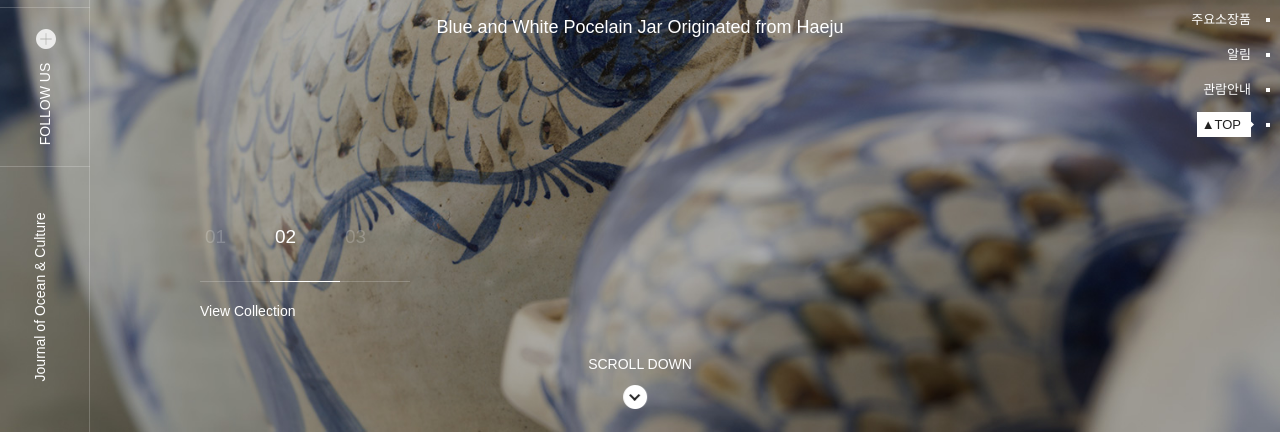
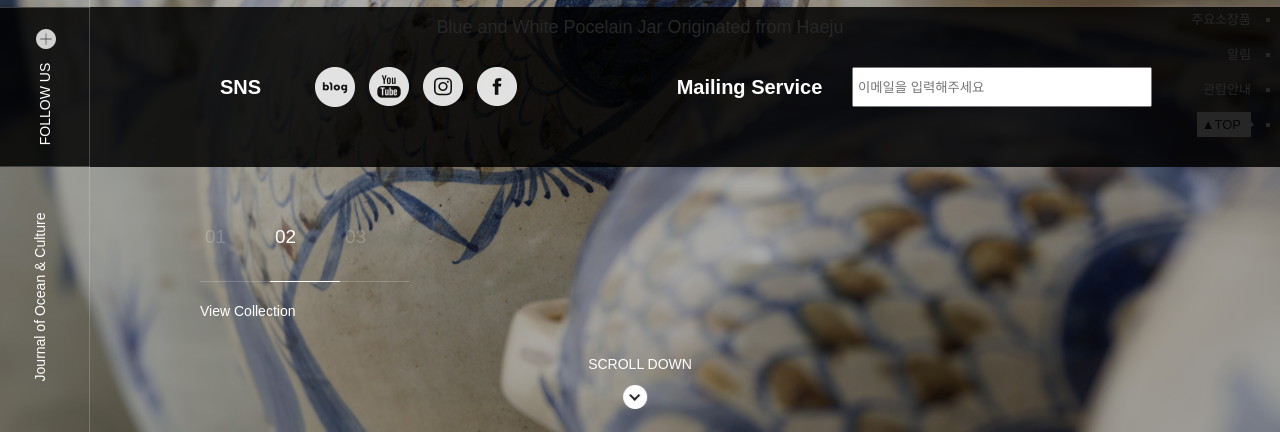
Before and after one commit to song-min-ho/maritime-museum, a plain HTML site: page index.html in a window 1280 px wide. Both pictures are taken after a click on the element "FOLLOW US". Shown: the part 368-800 px from the top of the page. Drawn offline with Linux system fonts and the light colour scheme.

Commit message:
# follow us 애니메이션 추가

```diff
--- a/css/layout.css
+++ b/css/layout.css
@@ -23,7 +23,7 @@ body{font: normal 14px/1.4em "NotoSans",sans-serif; background-color: #fff; colo
 }
 
 /*left_wrap*/
-.left_wrap{width: 90px; height: 100%; position: fixed; left: 0;color: #fff; border-right: 1px solid rgba(255,255,255,0.2); z-index: 2;}
+.left_wrap{width: 90px; height: 100%; position: fixed; left: 0;color: #fff; border-right: 1px solid rgba(255,255,255,0.2); z-index: 4;}
 .menu_icon{width: 90px; height: 90px; background-color: rgba(255,255,255,0.1); cursor: pointer;}
 .left_wrap .line{width: 30px; height: 1px; position: absolute; background-color: #fff; transition:all 0.4s;}
 .line:nth-child(1){left: 25px; top: 35px;}
@@ -32,8 +32,20 @@ body{font: normal 14px/1.4em "NotoSans",sans-serif; background-color: #fff; colo
 .menu_icon:hover .line:nth-child(1){left: 30px;}
 .menu_icon:hover .line:nth-child(3){left: 30px;}
 .follow{width: 160px; height: 90px; position: fixed; bottom: 300px; left: -35px; transform: rotate(-90deg); text-align: center; line-height: 90px; border-right: 1px solid rgba(255,255,255,0.2); border-left: 1px solid rgba(255,255,255,0.2); cursor: pointer;}
-.follow img{width: 20px; margin-top: 36px; margin-left: 10px; opacity: 0.8;}
+.follow:hover img{transform: rotate(45deg);}
+.follow img{width: 20px; margin-top: 36px; margin-left: 10px; opacity: 0.8; transition: 0.6s;}
 .btn_go{width: 260px; height: 90px; position: fixed; bottom: 90px; left: -90px; transform: rotate(-90deg); text-align: center; line-height: 90px;}
+
+/*follow_popup*/
+.follow_popup_wrap{position: fixed; width: 100%; height: 160px; z-index: 3; overflow: hidden; bottom: 265px; left: 0; display: none;}
+.follow_popup{width: 100%; height: 160px; background-color: rgba(0,0,0,0.85); margin-top: 160px; padding-left: 90px; z-index: 3; color: #fff;}
+.follow_popup_txt{width: 100%; height: 160px;}
+.follow_popup .sns{float: left; height: 160px; line-height: 160px; padding-left: 130px;}
+.follow_popup .sns_tit{margin-right: 40px; font-size: 20px; font-weight: bold;}
+.follow_popup img{margin-top: 60px; margin-left: 10px;}
+.follow_popup .mail{float: left; height: 160px; line-height: 160px; margin-left: 160px;}
+.follow_popup .mail_tit{float: left; font-size: 20px; font-weight: bold;}
+.follow_popup input{float: left; margin-top: 60px; margin-left: 30px; height: 40px; width: 300px;}
 
 /*top*/
 .top{width: 100%; height: 90px; position: fixed; top: 0; left: 90px; z-index: 2; min-width: 1024px;}
@@ -61,7 +73,7 @@ body{font: normal 14px/1.4em "NotoSans",sans-serif; background-color: #fff; colo
 .right_nav .after{display: inline-block; width: 4px; height: 4px; margin-left: 5px; background-color: #fff; position: relative; top: -2px;}
 
 /*total_menu*/ /*display:flex*/
-.total_menu{width: 100%; height: 100%; background-color: rgba(0,0,0,0.9); color: #fff; position: fixed; z-index:3 ; display: flex; align-items: center;}
+.total_menu{width: 100%; height: 100%; background-color: rgba(0,0,0,0.9); color: #fff; position: fixed; z-index:5 ; display: flex; align-items: center;}
 .total_menu > ul{width: 1200px; min-width: 1200px; height: 800px; margin: 0 auto;}
 .menu_logo{width: 220px; height: 40px; margin-bottom: 50px;}
 .total_menu > ul > li{float: left; width: 170px; height: 19px; line-height: 19px; text-align: center;}/*관람정보*/
--- a/index.html
+++ b/index.html
@@ -812,7 +812,23 @@
 				</div>
 			</div><!--scene7_mobile-->
         </div><!--scene7-->
-
+        <div class="follow_popup_wrap">
+			<div class="follow_popup">
+				<div class="follow_popup_txt">
+					<div class="sns">
+						<span class="sns_tit">SNS</span>
+						<img src="images/common/sns_white1.png" alt="sns">
+						<img src="images/common/sns_white2.png" alt="sns">
+						<img src="images/common/sns_white3.png" alt="sns">
+						<img src="images/common/sns_white4.png" alt="sns">
+					</div><!--sns-->
+					<div class="mail">
+						<span class="mail_tit">Mailing Service</span>
+						<input type="text" placeholder=" 이메일을 입력해주세요">
+					</div><!--mail-->
+				</div><!--follow_popup_txt-->
+			</div><!--follow_popup-->
+        </div><!--follow_popup_wrap-->
     </div><!--container-->
 </div><!--wrap-->
 </body>
--- a/js/script.js
+++ b/js/script.js
@@ -196,6 +196,38 @@ $(function () {
 		return false;
     });
 
+	/*follow_popup*/
+	$('.follow_popup_txt').animate({'margin-left':'-50px'})
+	$('.follow_popup_txt').css('opacity','0')
+	$('.follow').toggle(function(){
+		$('.follow_popup_wrap').show()
+		$('.follow_popup').animate({'margin-top':'0'}, 500, function(){
+			$('.follow_popup_txt').animate({'margin-left':'0','opacity':'1'})
+		})
+		$('.follow').css('color','#fff')
+		$('.follow img').attr('src','images/common/plus_white.svg')
+	},function(){
+		$('.follow_popup_txt').animate({'margin-left':'-50px','opacity':'0'}, 500, function(){
+			$('.follow_popup').animate({'margin-top':'160px'}, 500, function(){
+				$('.follow_popup_wrap').hide()
+			})
+		})
+		$('.follow').css('color','')
+		var top = $('.follow').offset().top
+		var sec1 = $('#scene1').offset().top
+		var sec2 = $('#scene2').offset().top - 1
+		var sec6 = $('#scene6').offset().top - 1
+		if(top > 0 && top <sec2) {
+			$('.follow img').attr('src','images/common/plus_white.svg')
+		 } else if (top > sec2 && top < sec6) {
+			$('.follow img').attr('src','images/common/plus_black.svg')
+		} else if (top >= sec6 /*&& top < sec2*/) {
+			$('.follow img').attr('src','images/common/plus_white.svg')
+		}
+
+	})
+
+
 
 
 
```
